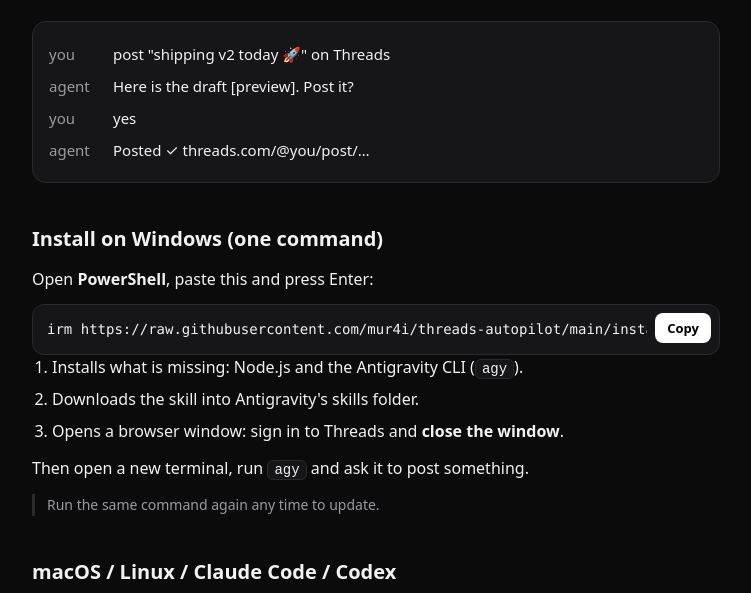
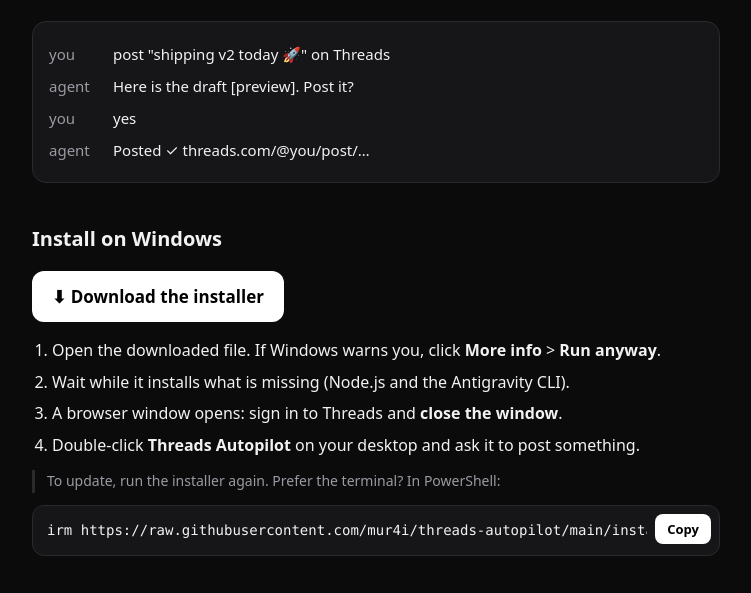
Before and after one commit to mur4i/threads-autopilot, a plain HTML site: page docs/index.html in a window 1280 px wide. Shown: the part 176-769 px from the top of the page, without its empty margins (264-1015 px from the left). Drawn offline with Linux system fonts and the light colour scheme.

Commit message:
Website: download button for the double-click installer

```diff
--- a/docs/index.html
+++ b/docs/index.html
@@ -25,6 +25,8 @@
   .cmd { display: flex; align-items: flex-start; gap: 8px; background: var(--card); border: 1px solid var(--line); border-radius: 12px; padding: 8px 8px 8px 14px; }
   .cmd pre { flex: 1; min-width: 0; margin: 0; padding: 6px 0; overflow-x: auto; font: 14px/1.5 ui-monospace, Consolas, monospace; }
   .copy { flex: none; background: var(--accent); color: #000; border: 0; border-radius: 8px; padding: 6px 12px; font: 600 13px system-ui, sans-serif; cursor: pointer; }
+  .download { display: inline-block; background: var(--accent); color: #000; text-decoration: none; font-weight: 700; font-size: 17px; border-radius: 12px; padding: 12px 20px; margin: 4px 0 16px; }
+  .download:hover { opacity: 0.9; }
   .row { display: flex; flex-wrap: wrap; gap: 10px; margin-top: 8px; }
   .btn { display: inline-block; border: 1px solid var(--line); border-radius: 10px; padding: 8px 14px; text-decoration: none; font-size: 15px; }
   .btn:hover { border-color: var(--muted); }
@@ -62,25 +64,24 @@
     <div><b>agente</b>Postado ✓ threads.com/@voce/post/…</div>
   </div>
 
-  <h2 data-lang="en">Install on Windows (one command)</h2>
-  <h2 data-lang="pt">Instalar no Windows (um comando)</h2>
-  <p data-lang="en">Open <b>PowerShell</b>, paste this and press Enter:</p>
-  <p data-lang="pt">Abra o <b>PowerShell</b>, cole isto e aperte Enter:</p>
-  <div class="cmd"><pre id="win">irm https://raw.githubusercontent.com/mur4i/threads-autopilot/main/install.ps1 | iex</pre><button class="copy" type="button" data-copy="win">Copy</button></div>
+  <h2 data-lang="en">Install on Windows</h2>
+  <h2 data-lang="pt">Instalar no Windows</h2>
+  <a class="download" href="threads-autopilot-setup.cmd" download><span data-lang="en">⬇ Download the installer</span><span data-lang="pt">⬇ Baixar o instalador</span></a>
   <ol data-lang="en">
-    <li>Installs what is missing: Node.js and the Antigravity CLI (<code>agy</code>).</li>
-    <li>Downloads the skill into Antigravity's skills folder.</li>
-    <li>Opens a browser window: sign in to Threads and <b>close the window</b>.</li>
+    <li>Open the downloaded file. If Windows warns you, click <b>More info</b> &gt; <b>Run anyway</b>.</li>
+    <li>Wait while it installs what is missing (Node.js and the Antigravity CLI).</li>
+    <li>A browser window opens: sign in to Threads and <b>close the window</b>.</li>
+    <li>Double-click <b>Threads Autopilot</b> on your desktop and ask it to post something.</li>
   </ol>
   <ol data-lang="pt">
-    <li>Instala o que faltar: Node.js e o Antigravity CLI (<code>agy</code>).</li>
-    <li>Baixa a skill pra pasta de skills do Antigravity.</li>
+    <li>Abra o arquivo baixado. Se o Windows avisar, clique em <b>Mais informações</b> &gt; <b>Executar assim mesmo</b>.</li>
+    <li>Espere ele instalar o que faltar (Node.js e o Antigravity CLI).</li>
     <li>Abre uma janela do navegador: entre no Threads e <b>feche a janela</b>.</li>
+    <li>Dê dois cliques em <b>Threads Autopilot</b> na área de trabalho e peça pra ele postar algo.</li>
   </ol>
-  <p data-lang="en">Then open a new terminal, run <code>agy</code> and ask it to post something.</p>
-  <p data-lang="pt">Depois abra um terminal novo, rode <code>agy</code> e peça pra ele postar algo.</p>
-  <p class="note" data-lang="en">Run the same command again any time to update.</p>
-  <p class="note" data-lang="pt">Rode o mesmo comando de novo quando quiser atualizar.</p>
+  <p class="note" data-lang="en">To update, run the installer again. Prefer the terminal? In PowerShell:</p>
+  <p class="note" data-lang="pt">Pra atualizar, rode o instalador de novo. Prefere o terminal? No PowerShell:</p>
+  <div class="cmd"><pre id="win">irm https://raw.githubusercontent.com/mur4i/threads-autopilot/main/install.ps1 | iex</pre><button class="copy" type="button" data-copy="win">Copy</button></div>
 
   <h2 data-lang="en">macOS / Linux / Claude Code / Codex</h2>
   <h2 data-lang="pt">macOS / Linux / Claude Code / Codex</h2>
```
